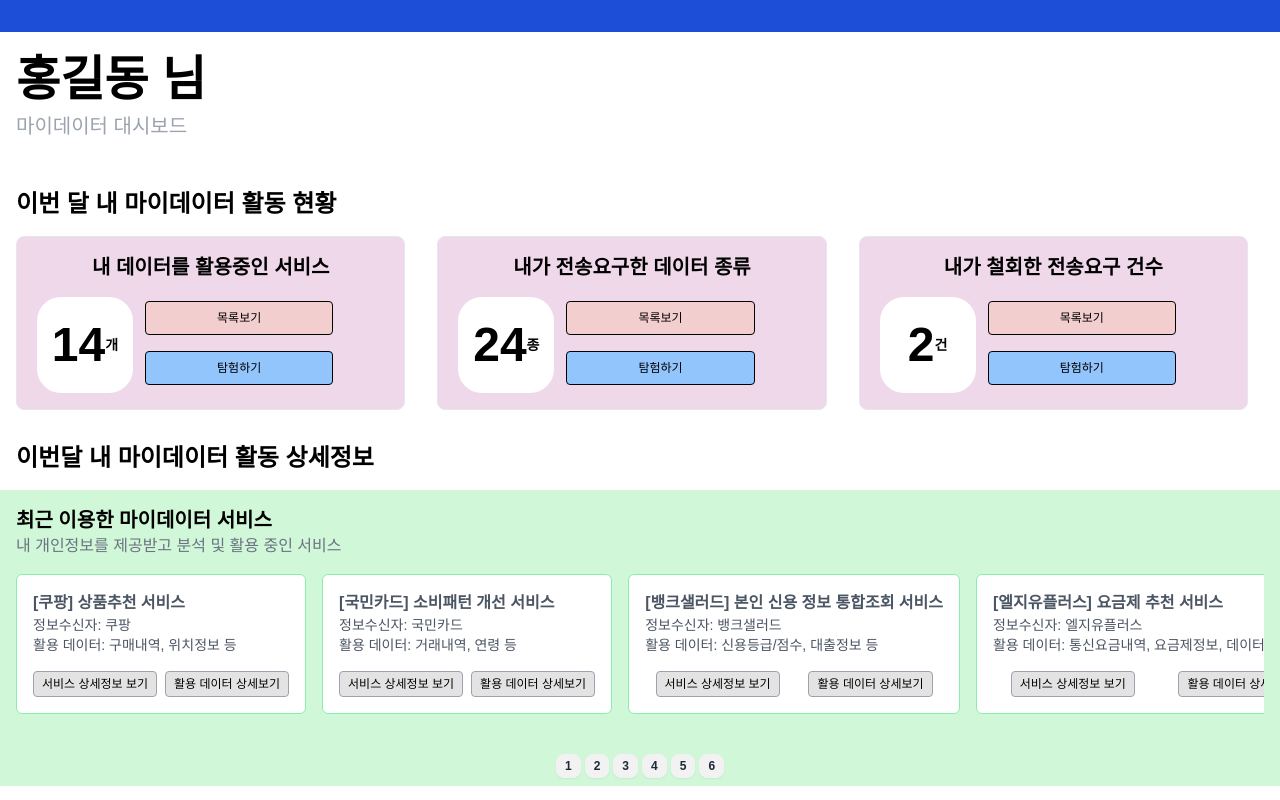
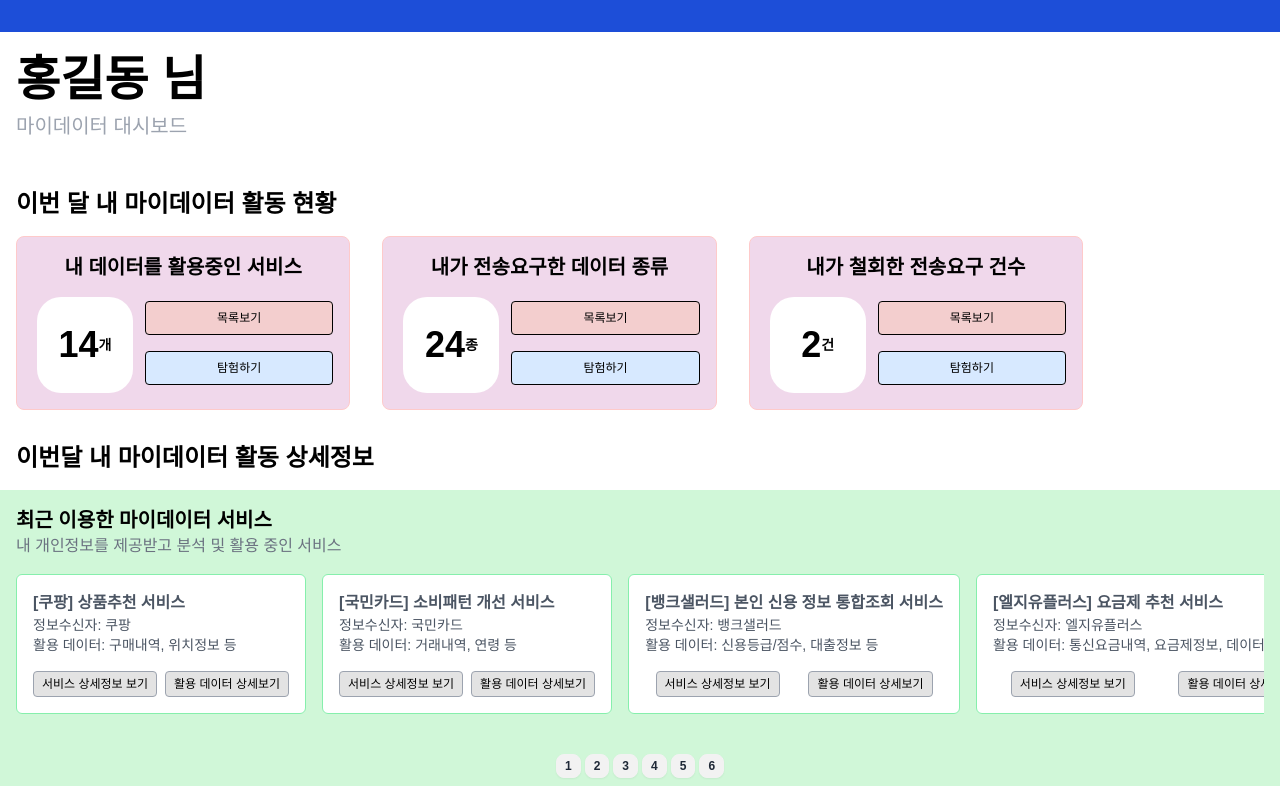
Before and after one commit to mathminds/msa-pilot, a React (Create React App) app in the folder front/: page / in a window 1280 px wide. Shown: the top 800 px of the page. Built offline with nearby package versions, Linux system fonts and the light colour scheme.

Commit message:
original 2

```diff
--- a/front/src/App.css
+++ b/front/src/App.css
@@ -43,7 +43,7 @@ header.header button:nth-child(2) {
 .summary,.details, .data-sharing {
   display: flex;
   width: 100%;
-  justify-content: space-between;
+  justify-content: items-left;
   align-items: center;
   /* margin-bottom: 1rem; */
 
@@ -56,7 +56,7 @@ header.header button:nth-child(2) {
   border-radius: 8px;
   margin-bottom: 1rem;
   /* margin-right: auto; */
-  width: 80%;
+  /* width: %; */
 }
 
 .card h3 {
--- a/front/src/components/Card.js
+++ b/front/src/components/Card.js
@@ -3,14 +3,14 @@ import './Card.css';
 
 const Card = ({ title, count, details, button1, button2 }) => {
     return (
-        <div className="card p-4 rounded-lg mb-4 border border-red-00 mx-4 items-center flex-col">
+        <div className="card p-4 rounded-lg mb-4 border border-red-200 mx-4 items-center flex-col">
             <h3 className="my-4 text-xl font-bold text-black">
                 {title}
             </h3>
             <div className='flex lg:flex-row md:flex-row sm:flex-row space-around h-24 w-72 w-full object-cover'>
 
 
-                <div className="border-none border-black text-4xl h-24 w-24 font-bold bg-white flex flex-row items-center rounded-xl justify-center px-4 sm:py-8 sm:text-5xl  text-black sm:mx-1 sm:rounded-xl md:rounded-2xl lg:rounded-3xl" >
+                <div className="border-none border-black text-4xl h-24 w-24 font-bold bg-white flex flex-row items-center rounded-xl justify-center px-4 sm:py-8 text-black sm:mx-1 sm:rounded-xl md:rounded-2xl lg:rounded-3xl" >
                     <div>{count}</div>
                     <div className="text-sm text-black">
                         {details}
@@ -24,7 +24,7 @@ const Card = ({ title, count, details, button1, button2 }) => {
                         </button>
                     </a>
                     <a href={button2}>
-                        <button className="border border-black bg-[#D7E9FF] md:mx-2 md:mt-4 mt-4 text-xs md:px-2 md:py-1 bg-blue-300 text-black cursor-pointer rounded sm:text-2xs sm:mx-0 sm:mt-1 sm:w-100%">
+                        <button className="border border-black bg-[#D7E9FF] md:mx-2 md:mt-4 mt-4 text-xs md:px-2 md:py-1 text-black cursor-pointer rounded sm:text-2xs sm:mx-0 sm:mt-1 sm:w-100%">
                             탐험하기
                         </button>
                     </a>
```
